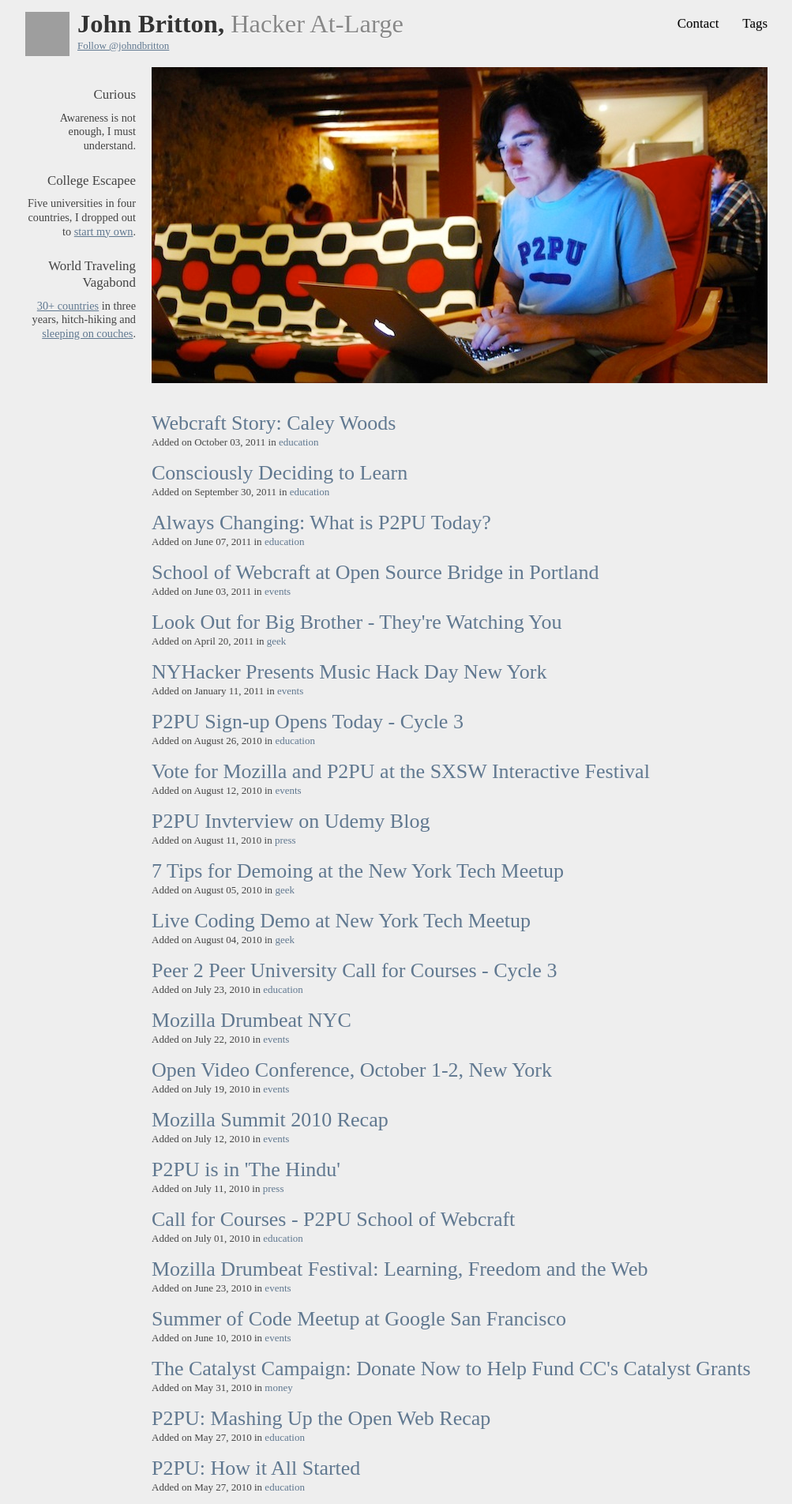
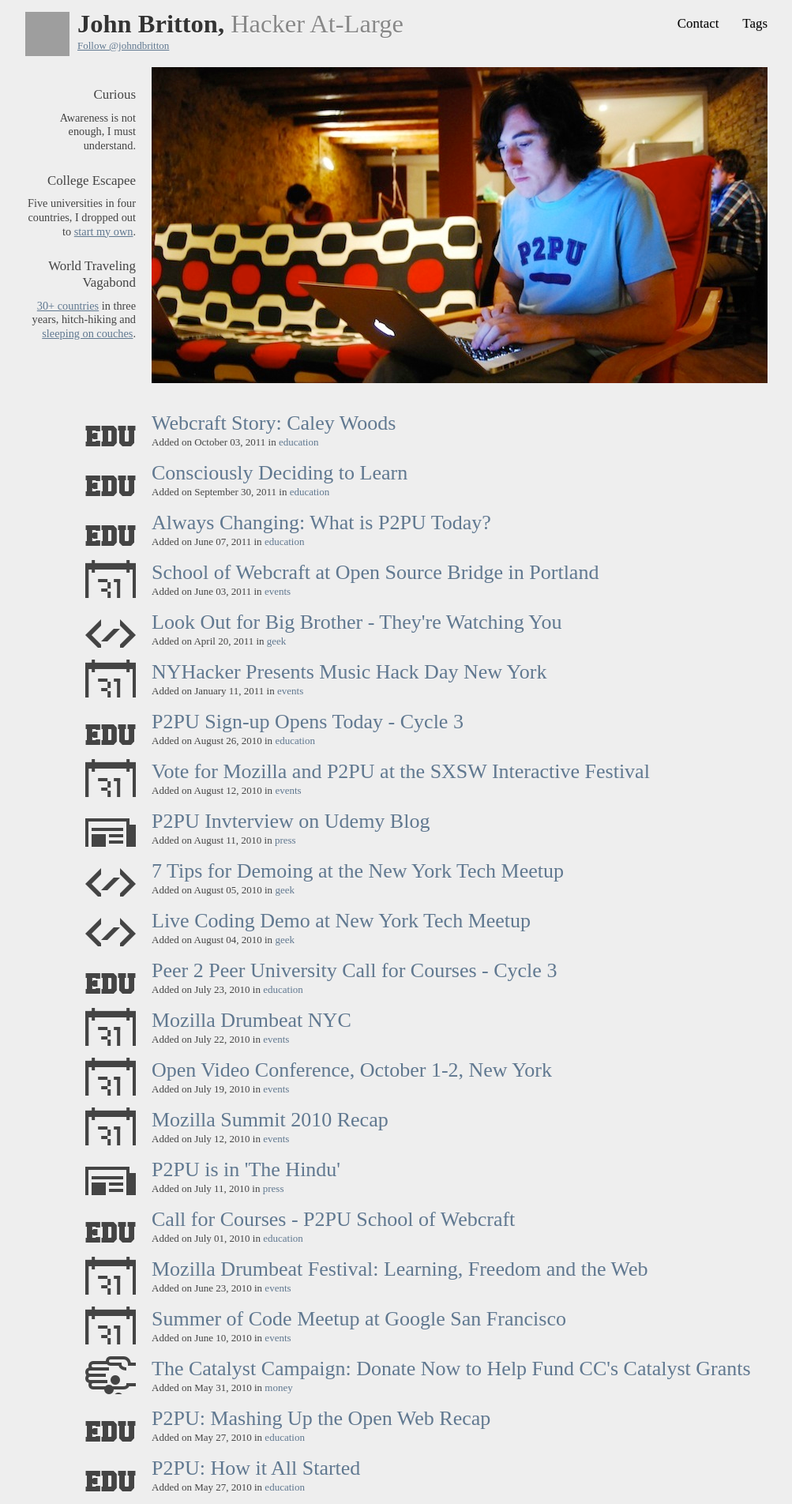
Before and after one commit to johndbritton/johndbritton.github.io, a Jekyll site: the page built from index.html, in a window 1280 px wide. Shown: the top 1904 px of the page at 79% size, without its empty margins (138-1141 px from the left). Built offline with Jekyll 4.4.1, drawn with Linux system fonts in a browser that asks for light colours; nearby versions of some CDN libraries; some web fonts are replaced; comment, search, counter and statistics services are not loaded; grey boxes are pictures that could not be loaded.

Commit message:
Added category images to main listing.

```diff
--- a/css/style.css
+++ b/css/style.css
@@ -249,7 +249,7 @@ header {
 #blog {
   float: right;
   margin: 10px;
-  width: 780px;
+  width: 864px;
   clear: both;
 }
 #blog h2 {
@@ -262,7 +262,39 @@ header {
 }
 #blog li {
   margin: 15px 0px;
+  padding-left: 84px;
 }
+#blog li.category-education{
+  background: url('/img/category/education.png') no-repeat;
+}
+#blog li.category-events{
+  background: url('/img/category/events.png') no-repeat;
+}
+#blog li.category-geek{
+  background: url('/img/category/geek.png') no-repeat;
+}
+#blog li.category-meta{
+  background: url('/img/category/meta.png') no-repeat;
+}
+#blog li.category-misc{
+  background: url('/img/category/misc.png') no-repeat;
+}
+#blog li.category-money{
+  background: url('/img/category/money.png') no-repeat;
+}
+#blog li.category-photography{
+  background: url('/img/category/photography.png') no-repeat;
+}
+#blog li.category-press{
+  background: url('/img/category/press.png') no-repeat;
+}
+#blog li.category-talks{
+  background: url('/img/category/talks.png') no-repeat;
+}
+#blog li.category-travel{
+  background: url('/img/category/travel.png') no-repeat;
+}
+
 #blog a{
   text-decoration: none;
 }
--- a/index.html
+++ b/index.html
@@ -20,7 +20,7 @@ title: Home
 <div id="blog">
   <ul class="posts">
     {% for post in site.posts %}
-      <li class="post post-{{ post.id }}">
+      <li class="post category-{{ post.categories[0] }}">
         <h2><a href="{{ post.url }}">{{ post.title }}</a></h2>
         <p>
           Added on {{ post.date | date: '%B %d, %Y' }}
```
Also changed, not shown: img/category/education.png (added), img/category/events.png (added), img/category/geek.png (added), img/category/meta.png (added), img/category/misc.png (added), img/category/money.png (added), img/category/photography.png (added), img/category/press.png (added), img/category/talks.png (added), img/category/travel.png (added).
